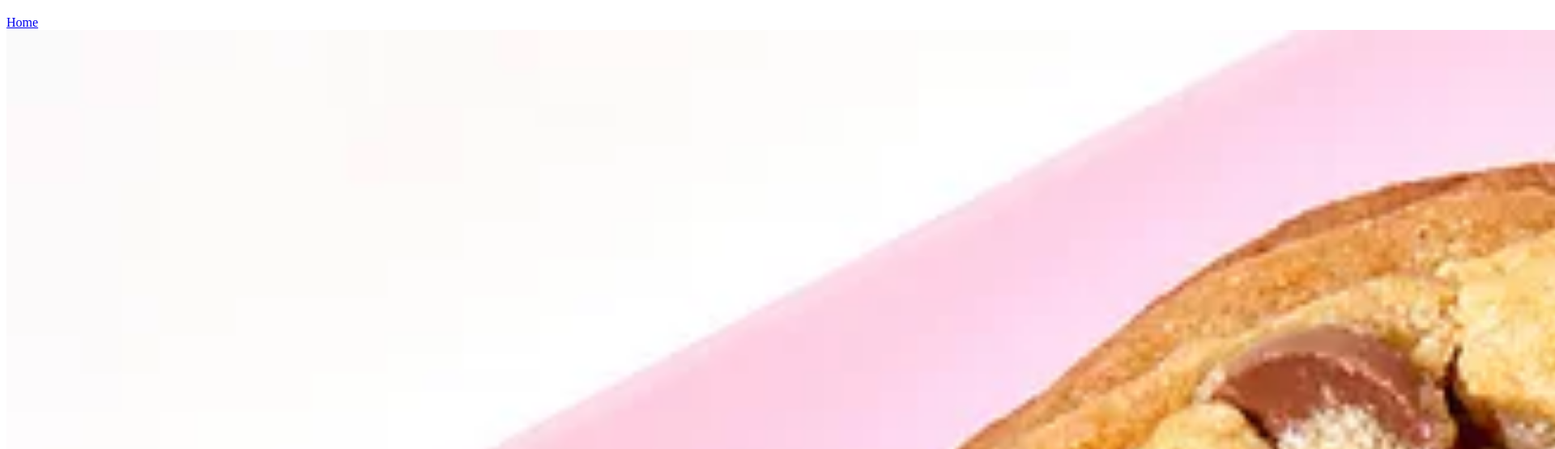
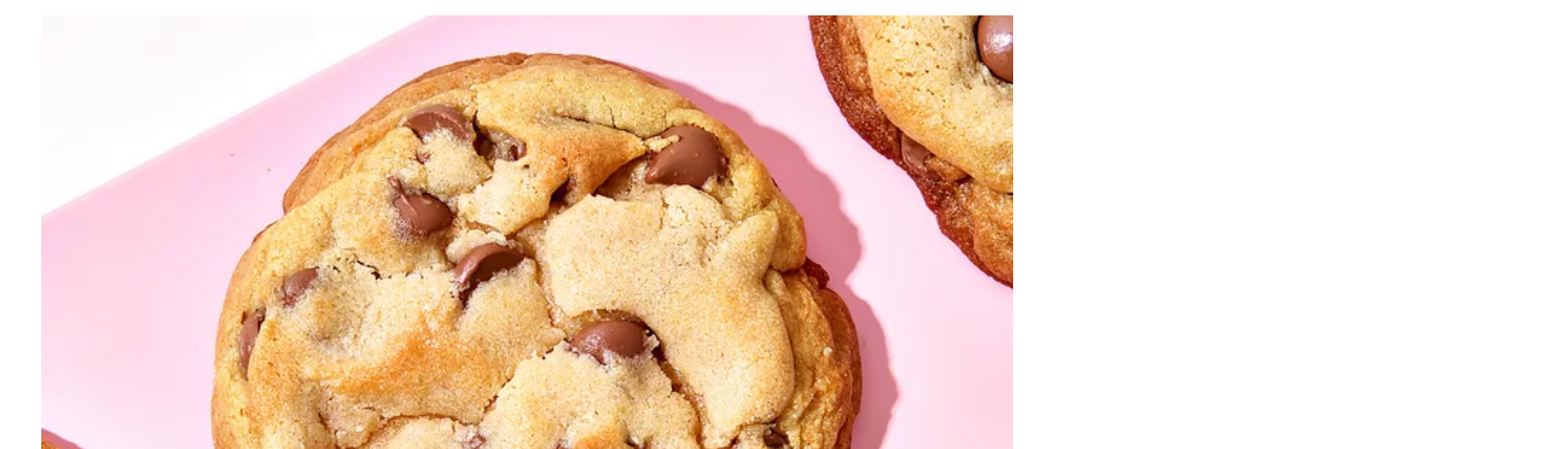
Before and after one commit to Elle-evatedMind/odin-recipes, a plain HTML site: page recipes/chocolatechipcookies.html in a window 1280 px wide. Shown: the part 61-616 px from the top of the page at 81% size, 1920 px wide, since content can reach past the window. Drawn offline with Linux system fonts and the light colour scheme.

Commit message:
Resized chocolatechipcookies.jpg

```diff
--- a/recipes/chocolatechipcookies.html
+++ b/recipes/chocolatechipcookies.html
@@ -8,7 +8,7 @@
 <body>
     <h1>Chocolate Chip Cookies</h1>
         <a href="../index.html">Home</a>
-        <img src="../images/chocolatechipcookies.jpg" alt="Chocolate Chip Cookie Photo" height="3000" width="4000">
+        <img src="../images/chocolatechipcookies.jpg" alt="Chocolate Chip Cookie Photo" width="1200">
         <h2>Description</h2>
             <p>If you don't know what a cookie is, you are either an archeologist or historian from after World War III, or you are an alien.</p>
         <h2>Ingredients</h2>
```
